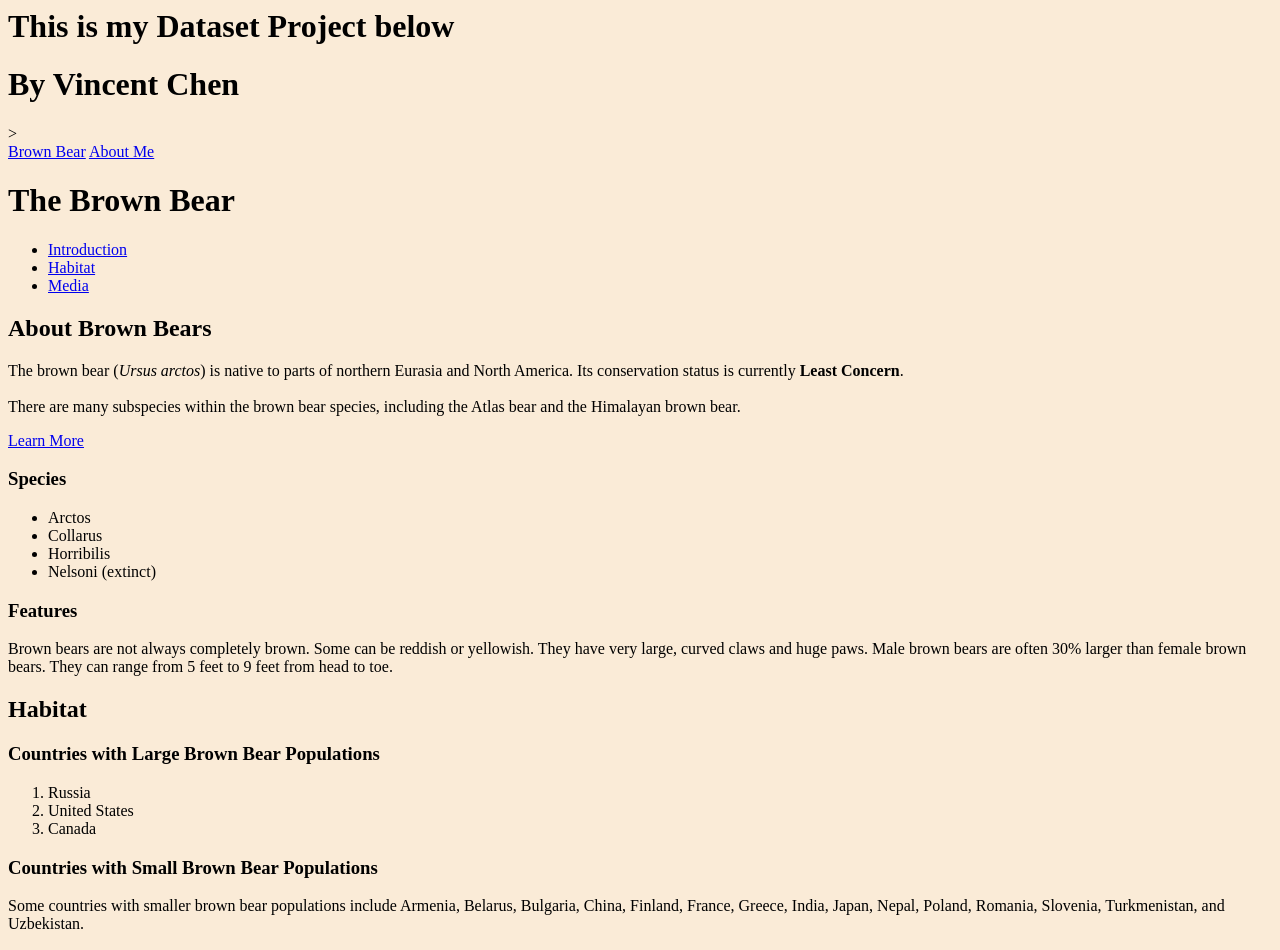
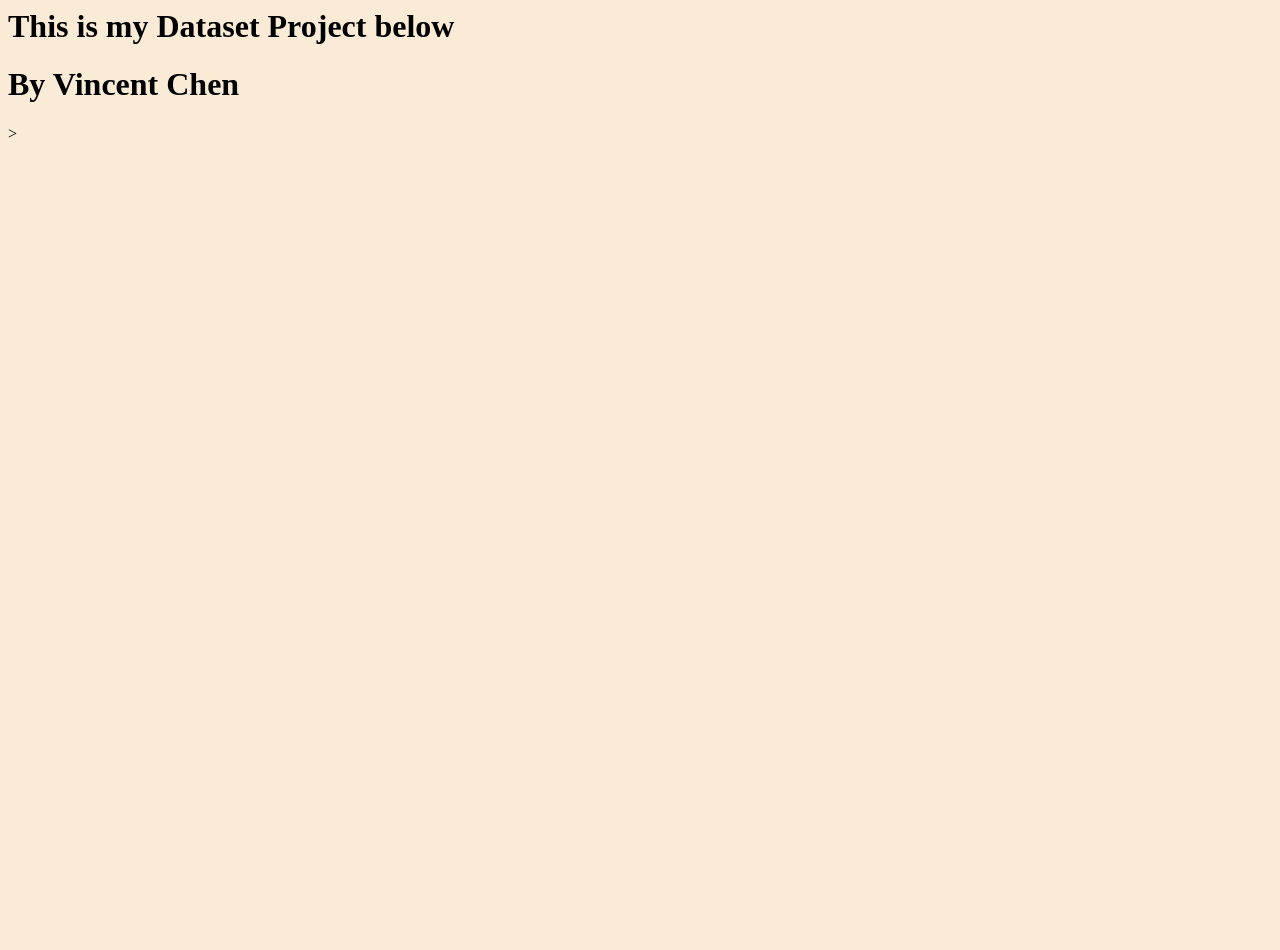
Before and after one commit to WVCS/website-vincentchen-1, a plain HTML site: page index.html in a window 1280 px wide. Shown: the top 950 px of the page. After the commit the page ends 800 px from the top, so only its background shows below. Drawn offline with Linux system fonts and the light colour scheme.

Commit message:
Update index.html

```diff
--- a/index.html
+++ b/index.html
@@ -11,57 +11,3 @@
   <title> Vincent's Website </title>
  <head>
 </html>
-
-<html>
-
-<head>
-  <title>Brown Bears</title>
-</head>
-
-<body>
-  <nav>
-    <a href="./index.html">Brown Bear</a>
-    <a href="./aboutme.html">About Me</a>
-  </nav>
-  <h1>The Brown Bear</h1>
-  <nav>
-    <ul>
-      <li><a href="#introduction">Introduction</a></li>
-      <li><a href="#habitat">Habitat</a></li>
-      <li><a href="#media">Media</a></li>
-    </ul>
-  </nav>
-  <div id="introduction">
-    <h2>About Brown Bears</h2>
-    <p>The brown bear (<em>Ursus arctos</em>) is native to parts of northern Eurasia and North America. Its conservation status is currently <strong>Least Concern</strong>.<br /><br /> There are many subspecies within the brown bear species, including the
-      Atlas bear and the Himalayan brown bear.</p>
-    <a href="https://en.wikipedia.org/wiki/Brown_bear" target="_blank">Learn More</a>
-    <h3>Species</h3>
-    <ul>
-      <li>Arctos</li>
-      <li>Collarus</li>
-      <li>Horribilis</li>
-      <li>Nelsoni (extinct)</li>
-    </ul>
-    <h3>Features</h3>
-    <p>Brown bears are not always completely brown. Some can be reddish or yellowish. They have very large, curved claws and huge paws. Male brown bears are often 30% larger than female brown bears. They can range from 5 feet to 9 feet from head to toe.</p>
-  </div>
-  <div id="habitat">
-    <h2>Habitat</h2>
-    <h3>Countries with Large Brown Bear Populations</h3>
-    <ol>
-      <li>Russia</li>
-      <li>United States</li>
-      <li>Canada</li>
-    </ol>
-    <h3>Countries with Small Brown Bear Populations</h3>
-    <p>Some countries with smaller brown bear populations include Armenia, Belarus, Bulgaria, China, Finland, France, Greece, India, Japan, Nepal, Poland, Romania, Slovenia, Turkmenistan, and Uzbekistan.</p>
-  </div>
-  <div id="media">
-    <h2>Media</h2>
-    <img src="https://content.codecademy.com/courses/web-101/web101-image_brownbear.jpg" />
-    <video src="https://content.codecademy.com/courses/freelance-1/unit-1/lesson-2/htmlcss1-vid_brown-bear.mp4" height="240" width="320" controls>Video not supported</video>
-  </div>
-</body>
-
-</html>
```
